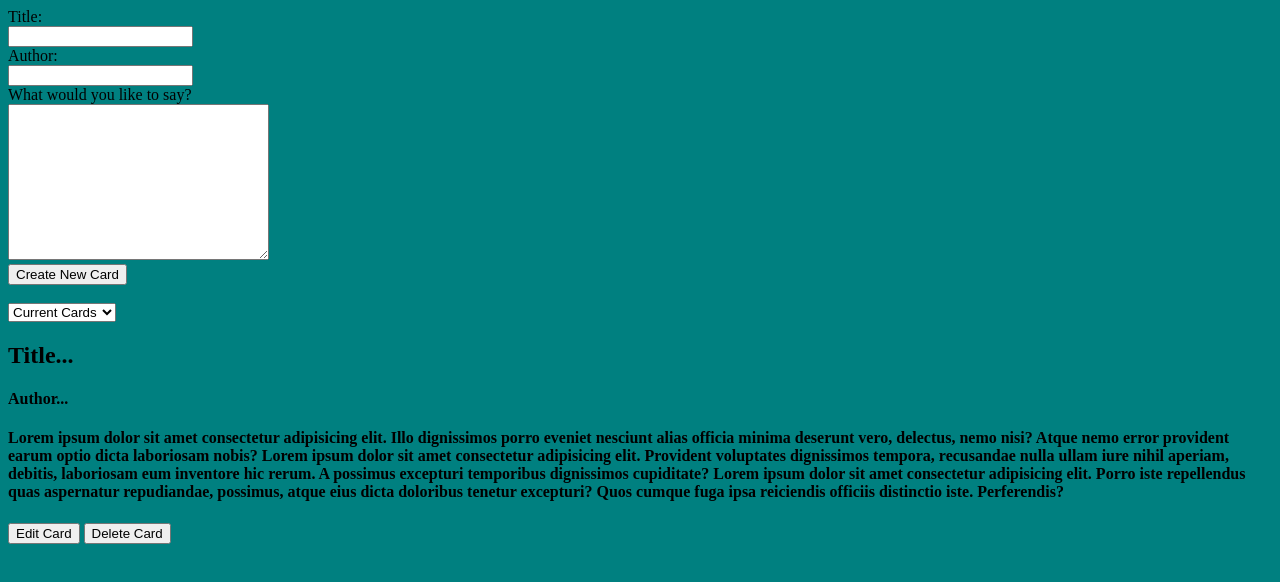
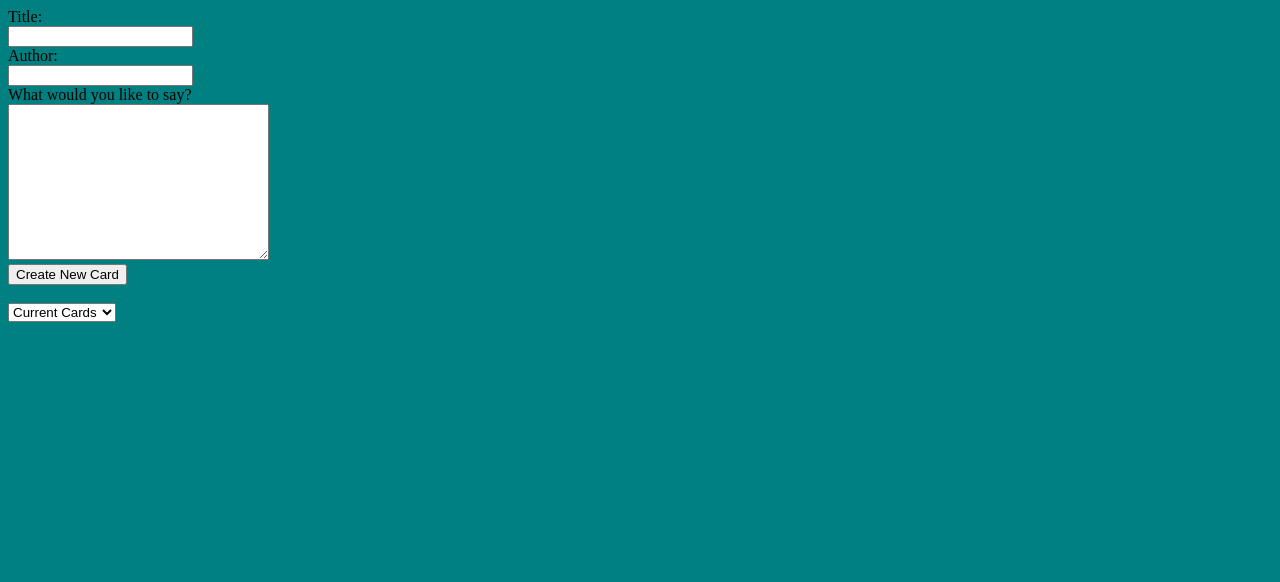
Before and after one commit to colluswatsonjr/js-blog-app, a plain HTML site: page index.html in a window 1280 px wide. Drawn offline with Linux system fonts and the light colour scheme.

Commit message:
remove card template

```diff
--- a/index.html
+++ b/index.html
@@ -27,12 +27,13 @@
         </select>
 
         <div id="holdCards">
-            <div class="card">
+            <!-- <div class="card">
                 <h2 id="cardTitle">Title...</h3>
                 <h4 id="cardAuthor">Author...</h5>
                 <h4 id="cardContent">Lorem ipsum dolor sit amet consectetur adipisicing elit. Illo dignissimos porro eveniet nesciunt alias officia minima deserunt vero, delectus, nemo nisi? Atque nemo error provident earum optio dicta laboriosam nobis? Lorem ipsum dolor sit amet consectetur adipisicing elit. Provident voluptates dignissimos tempora, recusandae nulla ullam iure nihil aperiam, debitis, laboriosam eum inventore hic rerum. A possimus excepturi temporibus dignissimos cupiditate? Lorem ipsum dolor sit amet consectetur adipisicing elit. Porro iste repellendus quas aspernatur repudiandae, possimus, atque eius dicta doloribus tenetur excepturi? Quos cumque fuga ipsa reiciendis officiis distinctio iste. Perferendis?</h6>
                 <button type="submit" id="editCard">Edit Card</button>
-                <button type="submit" id="deleteCard">Delete Card</button>            </div>
+                <button type="submit" id="deleteCard">Delete Card</button>
+            </div> -->
         </div>
     </div>
 
```
